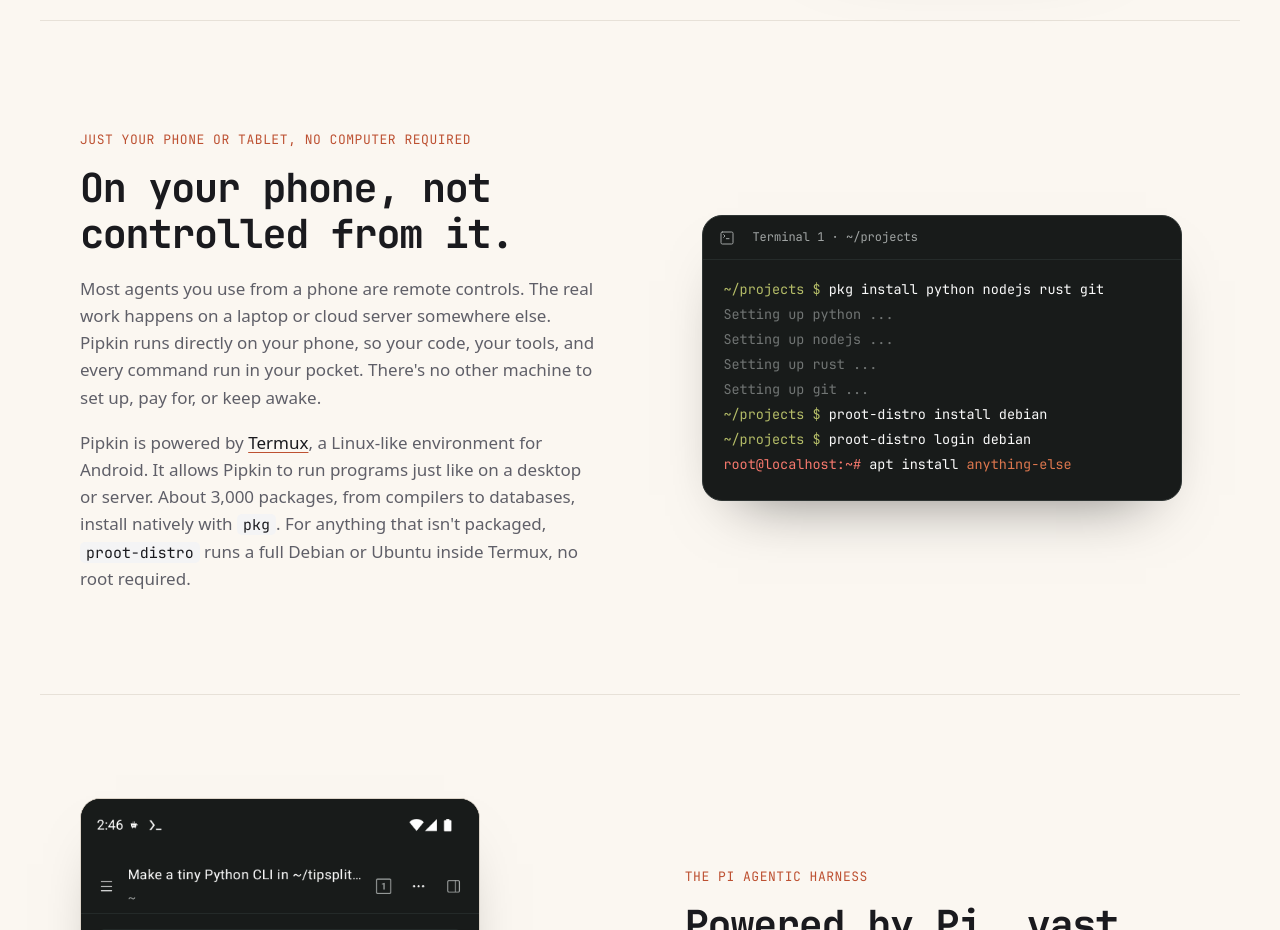
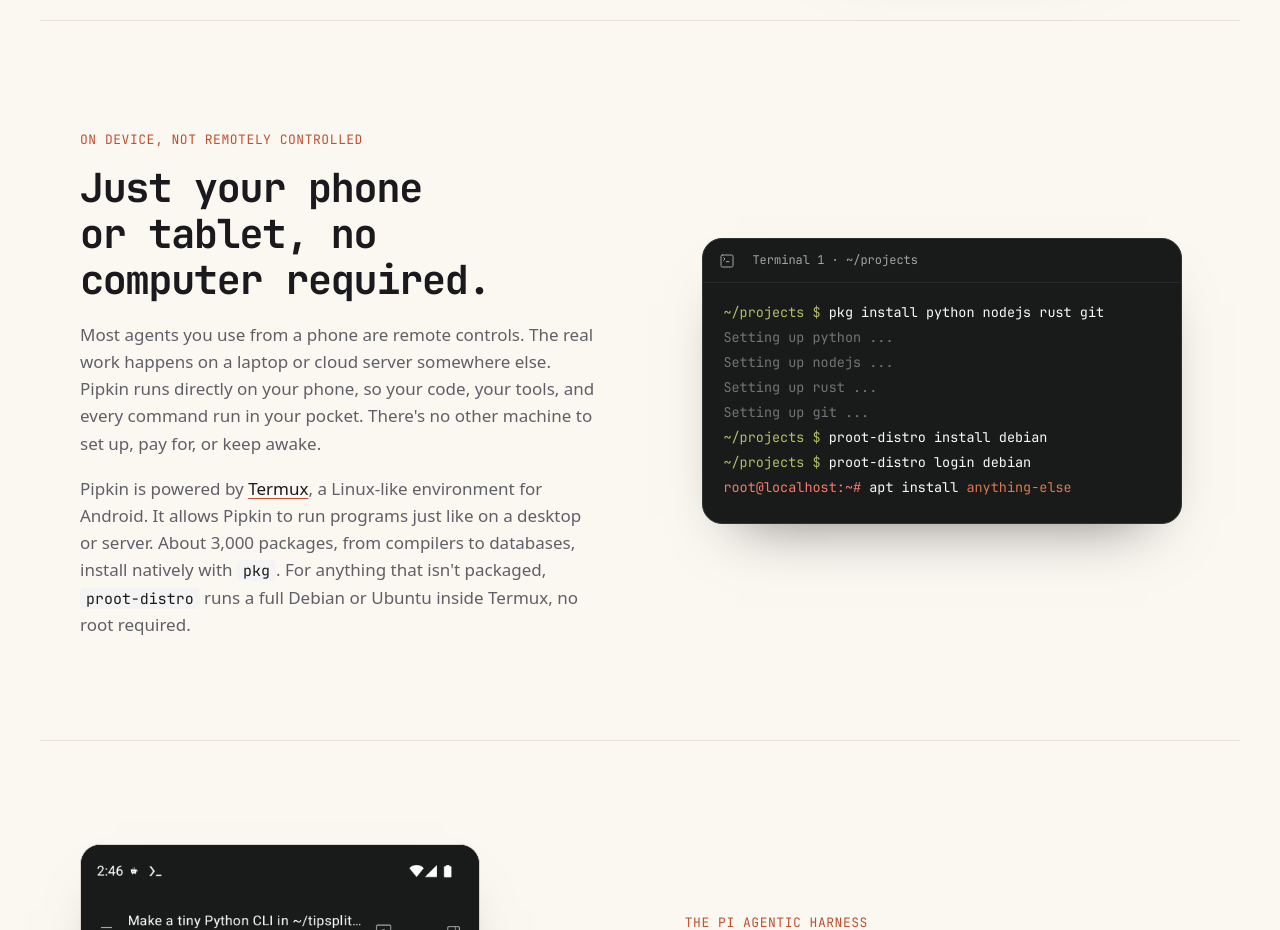
Before and after one commit to jeph/pipkin, an Astro site in the folder site/: page / in a window 1280 px wide. Shown: the part 860-1790 px from the top of the page. Built offline with nearby package versions, Linux system fonts and the light colour scheme; Astro itself is replaced by a stand-in of ours.

Commit message:
docs(site): retitle the on-device section

```diff
--- a/site/src/pages/index.astro
+++ b/site/src/pages/index.astro
@@ -165,8 +165,8 @@
     <div id="features">
       <section class="feature container" id="on-device" aria-labelledby="on-device-title">
         <div class="feature-copy" data-reveal>
-          <p class="eyebrow">Just your phone or tablet, no computer required</p>
-          <h2 id="on-device-title">On your phone, not controlled from it.</h2>
+          <p class="eyebrow">On device, not remotely controlled</p>
+          <h2 id="on-device-title">Just your phone or tablet, no computer required.</h2>
           <p>
             Most agents you use from a phone are remote controls. The real work happens on a laptop or cloud server
             somewhere else. Pipkin runs directly on your phone, so your code, your tools, and every command run in your
```
